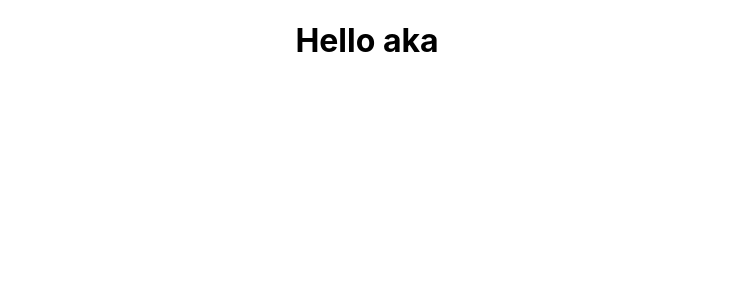
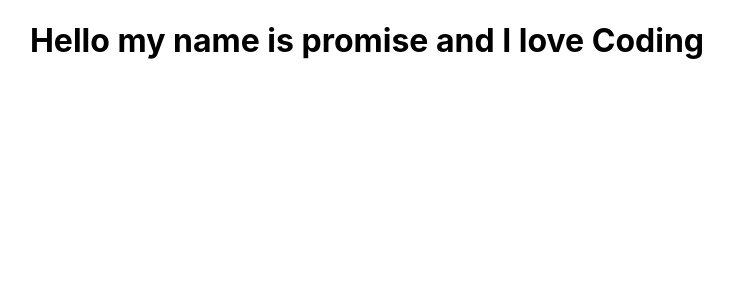
Before and after one commit to Promtech1/React-Progress, a React (Create React App) app: page / in a window 1280 px wide. Shown: the top 300 px of the page, without its empty margins (273-1006 px from the left). Built offline with nearby package versions, Linux system fonts and the light colour scheme.

Commit message:
Added props to greet.js

```diff
--- a/src/App.js
+++ b/src/App.js
@@ -5,7 +5,7 @@ import Greet from './components/Greet';
 function App() {
   return (
     <div className="App">
-      <Greet />
+      <Greet name = "promise" love = "Coding"/>
     </div>
   );
 }
--- a/src/components/Greet.js
+++ b/src/components/Greet.js
@@ -15,7 +15,7 @@ const Greet = props => {
     return (
         <div>
             <h1>
-                Hello {props.name} aka {props.ninjaName}
+                Hello my name is {props.name} and I love  {props.love}
             </h1>
             {props.children}
 
```
